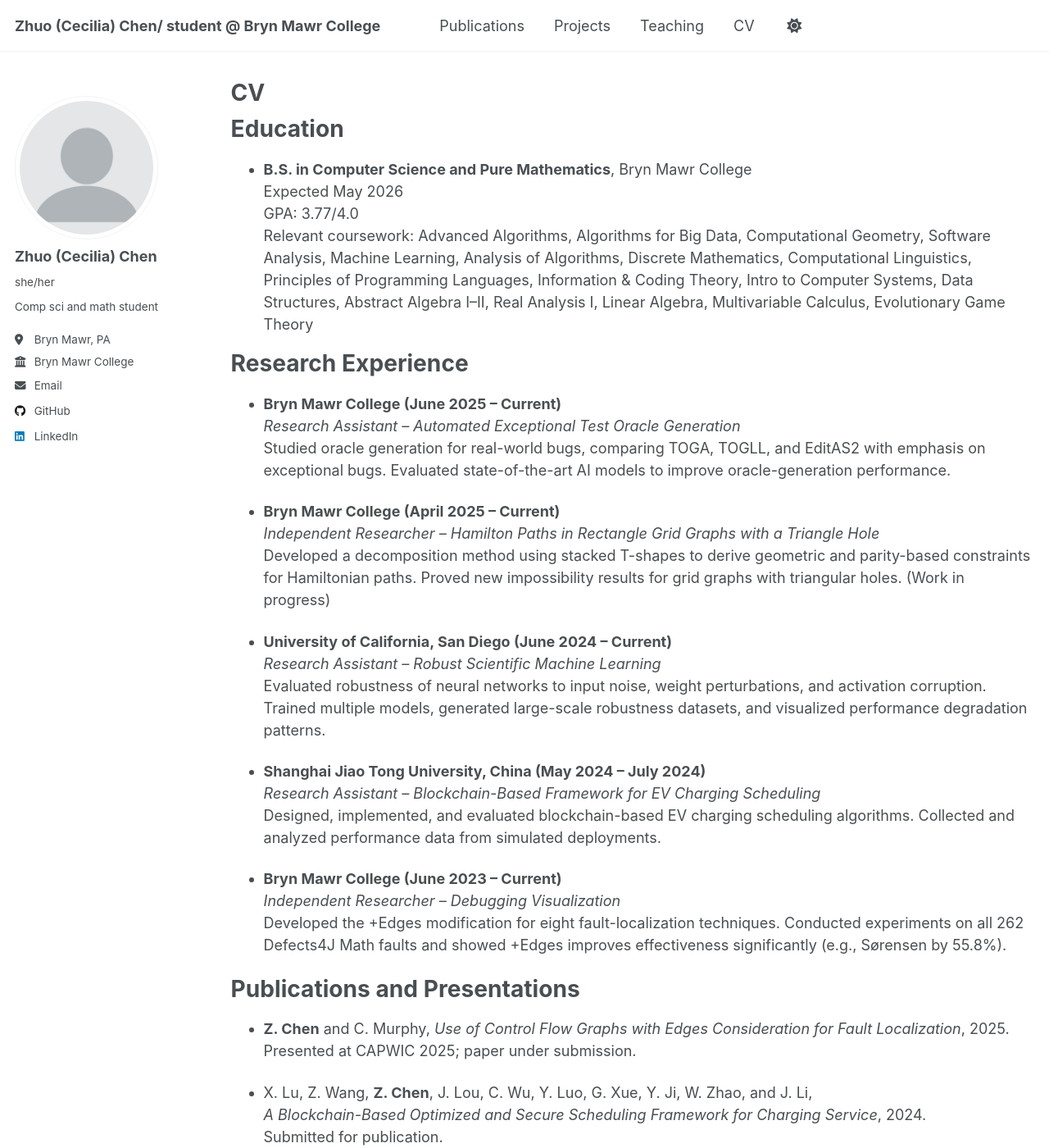
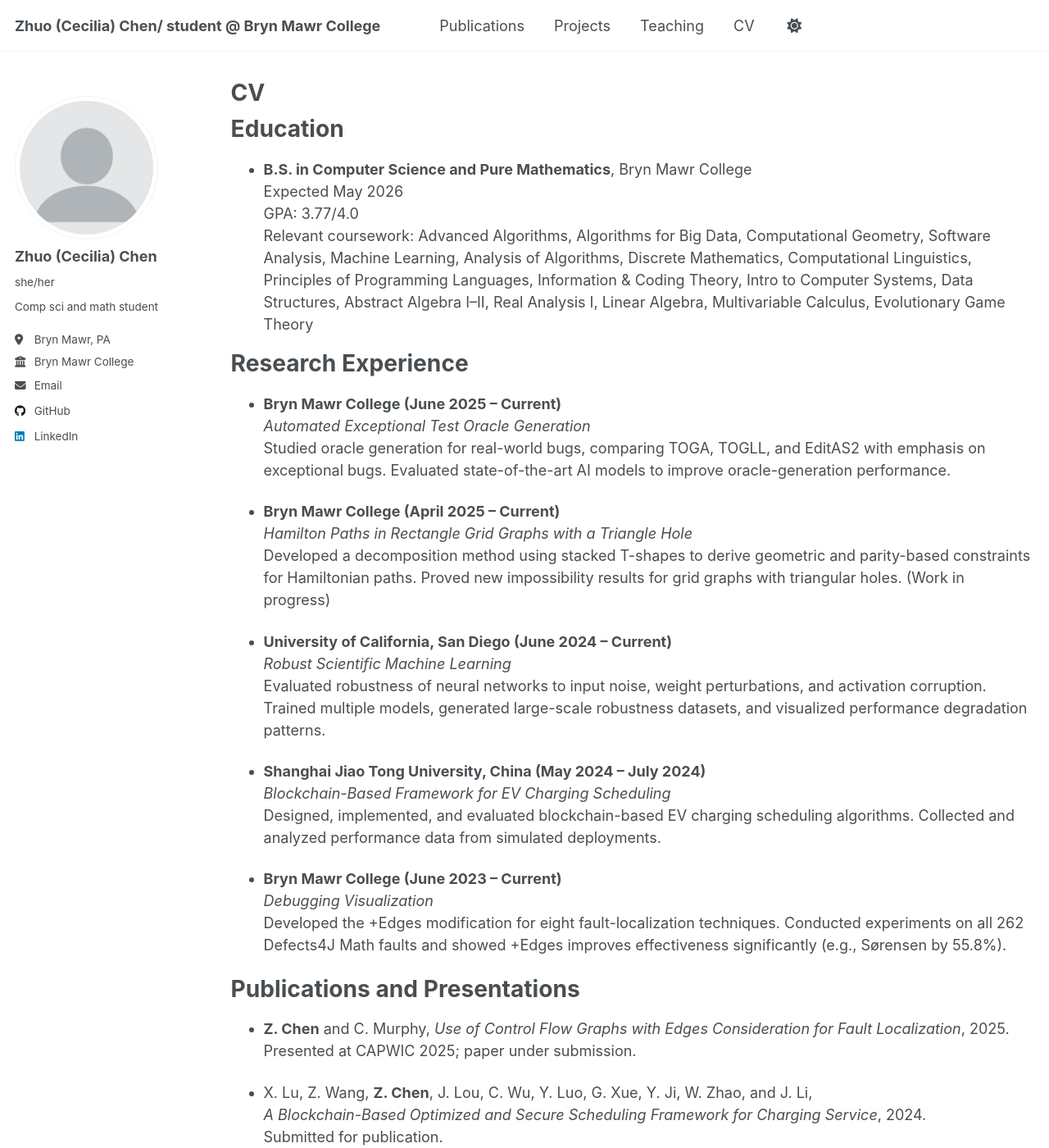
Before and after one commit to Cecilia7717/Cecilia7717.github.io, a Jekyll site: the page built from _pages/cv.md, in a window 1280 px wide and 1400 px high. Shown: the whole window at 82% size. Built offline with Jekyll 4.4.1, drawn with Linux system fonts in a browser that asks for light colours.

Commit message:
Update cv.md

```diff
--- a/_pages/cv.md
+++ b/_pages/cv.md
@@ -19,23 +19,23 @@ Education
 Research Experience
 ======
 * **Bryn Mawr College (June 2025 – Current)**
-  *Research Assistant – Automated Exceptional Test Oracle Generation*
+  *Automated Exceptional Test Oracle Generation*
   Studied oracle generation for real-world bugs, comparing TOGA, TOGLL, and EditAS2 with emphasis on exceptional bugs. Evaluated state-of-the-art AI models to improve oracle-generation performance.
 
 * **Bryn Mawr College (April 2025 – Current)**
-  *Independent Researcher – Hamilton Paths in Rectangle Grid Graphs with a Triangle Hole*
+  *Hamilton Paths in Rectangle Grid Graphs with a Triangle Hole*
   Developed a decomposition method using stacked T-shapes to derive geometric and parity-based constraints for Hamiltonian paths. Proved new impossibility results for grid graphs with triangular holes. (Work in progress)
 
 * **University of California, San Diego (June 2024 – Current)**
-  *Research Assistant – Robust Scientific Machine Learning*
+  *Robust Scientific Machine Learning*
   Evaluated robustness of neural networks to input noise, weight perturbations, and activation corruption. Trained multiple models, generated large-scale robustness datasets, and visualized performance degradation patterns.
 
 * **Shanghai Jiao Tong University, China (May 2024 – July 2024)**
-  *Research Assistant – Blockchain-Based Framework for EV Charging Scheduling*
+  *Blockchain-Based Framework for EV Charging Scheduling*
   Designed, implemented, and evaluated blockchain-based EV charging scheduling algorithms. Collected and analyzed performance data from simulated deployments.
 
 * **Bryn Mawr College (June 2023 – Current)**
-  *Independent Researcher – Debugging Visualization*
+  *Debugging Visualization*
   Developed the +Edges modification for eight fault-localization techniques. Conducted experiments on all 262 Defects4J Math faults and showed +Edges improves effectiveness significantly (e.g., Sørensen by 55.8%).
 
 Publications and Presentations
```
